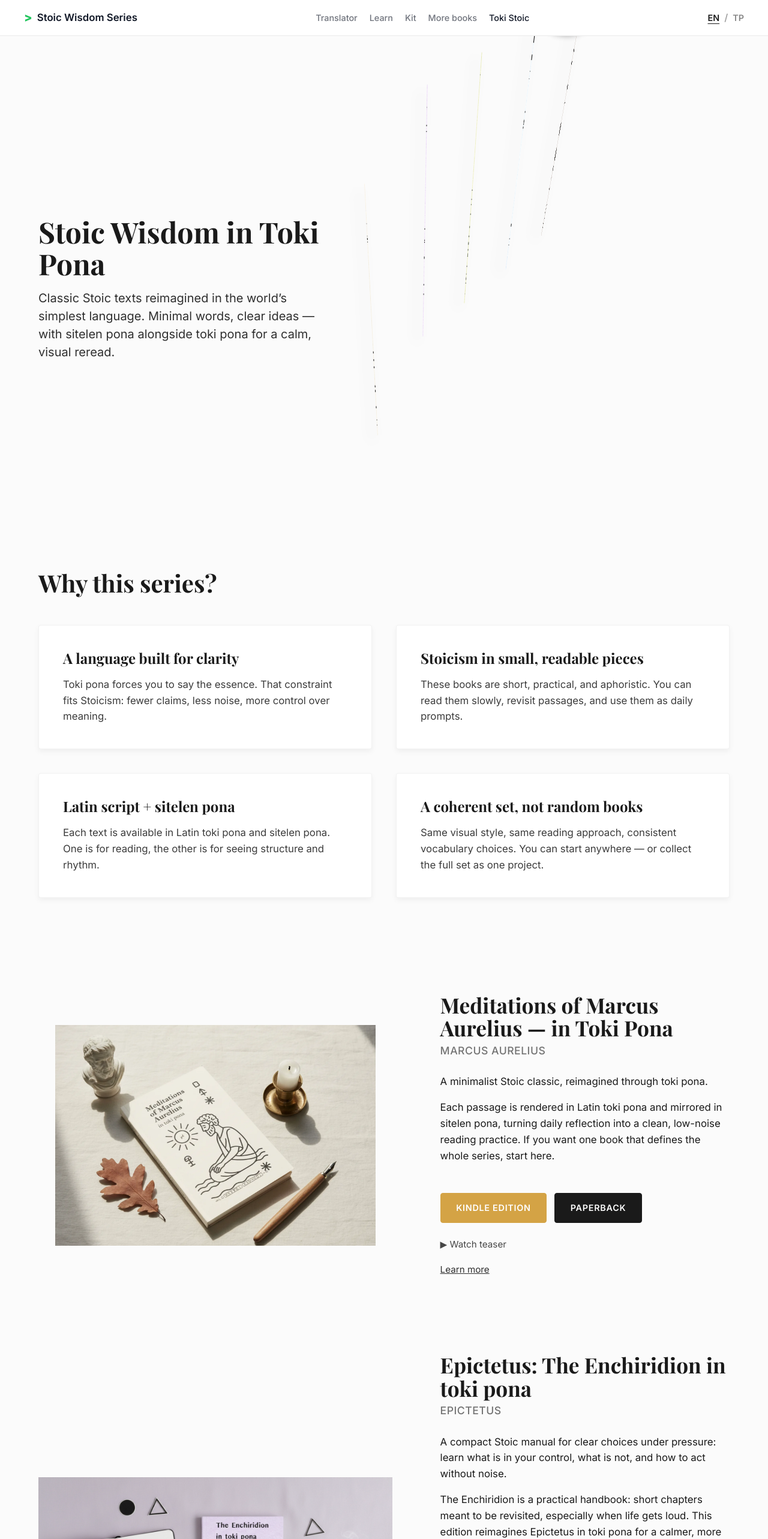
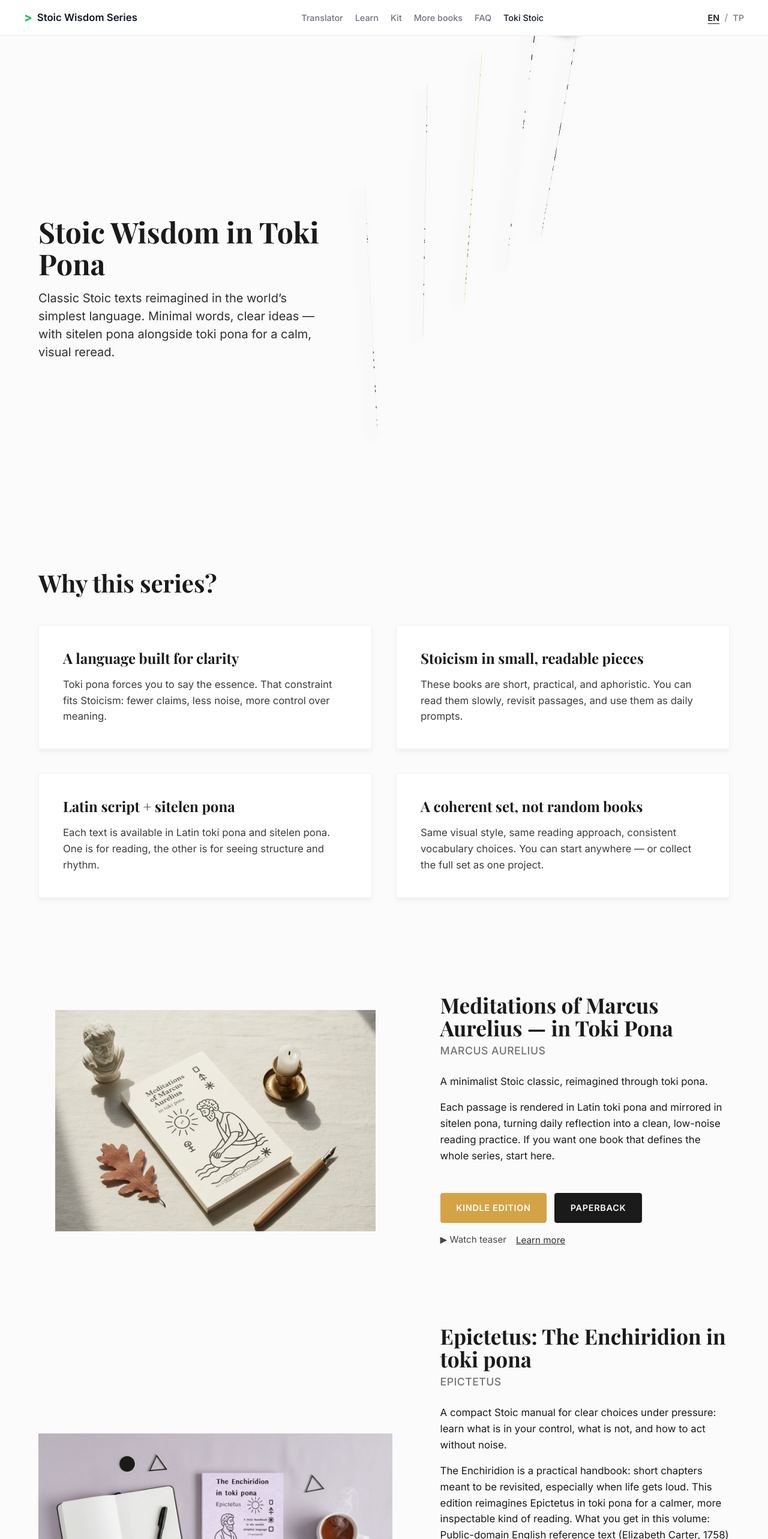
Before and after one commit to markoblogo/stoic-wisdom-series, a Next.js app: page /en in a window 1280 px wide. Shown: the top 2566 px of the page at 60% size. Built offline with nearby package versions, Linux system fonts and the light colour scheme; a web font is replaced by a local one.

Commit message:
Align teaser and learn-more links, add FAQ nav

```diff
--- a/src/components/BookSection.module.css
+++ b/src/components/BookSection.module.css
@@ -160,8 +160,14 @@
     gap: 0.8rem;
 }
 
+.secondaryLinks {
+    display: flex;
+    gap: 1rem;
+    align-items: center;
+    flex-wrap: wrap;
+}
+
 .teaserLink {
-    margin-top: 0.5rem;
     font-size: 0.95rem;
     color: var(--color-ink);
     opacity: 0.8;
--- a/src/components/BookSection.tsx
+++ b/src/components/BookSection.tsx
@@ -94,6 +94,7 @@ export default function BookSection({ book, dict, isLast }: BookSectionProps) {
                             </div>
                         )}
 
+                        <div className={styles.secondaryLinks}>
                             {book.teaserVideoId && (
                                 <a
                                     href={`https://www.youtube.com/watch?v=${book.teaserVideoId}`}
@@ -107,6 +108,7 @@ export default function BookSection({ book, dict, isLast }: BookSectionProps) {
                             <a href={`/${lang}/books/${book.id}`} className={styles.detailsLink}>
                                 {dict.collection.learn_more}
                             </a>
+                        </div>
                     </div>
                 </div>
             </div>
--- a/src/components/Header.tsx
+++ b/src/components/Header.tsx
@@ -27,6 +27,9 @@ export default function Header({ lang }: { lang: 'en' | 'tp' }) {
           <a className={styles.navLink} href={`${stoicHref}#more-books`}>
             More books
           </a>
+          <a className={styles.navLink} href={`${stoicHref}#faq`}>
+            FAQ
+          </a>
           <a className={`${styles.navLink} ${styles.navLinkActive}`} href={stoicHref}>
             Toki Stoic
           </a>
```
Lines whose indentation alone changed are shown as unchanged.
